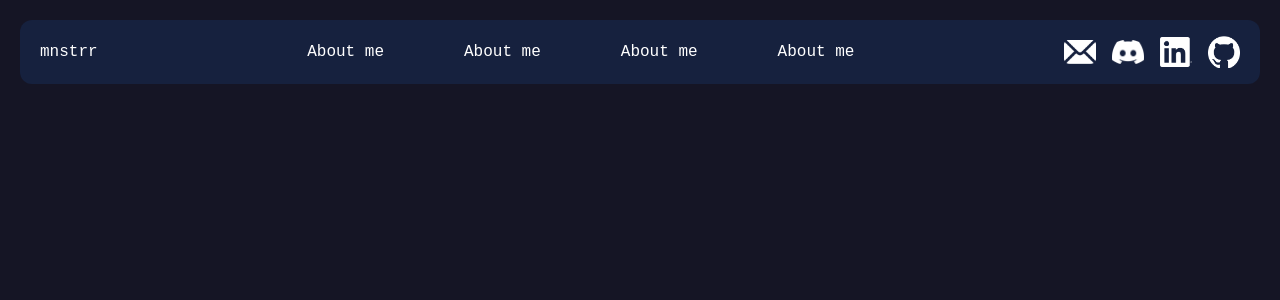
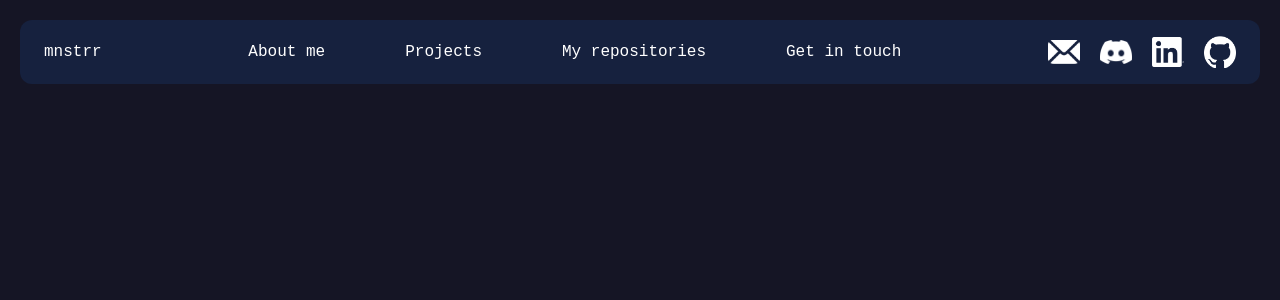
Before and after one commit to aldoht/portfolio, an Angular app: page / in a window 1280 px wide. Shown: the top 300 px of the page. Built offline with nearby package versions, Linux system fonts and the light colour scheme; a web font is replaced by a local one.

Commit message:
update(header): change sections and paddings

```diff
--- a/src/app/header/header.component.html
+++ b/src/app/header/header.component.html
@@ -1,25 +1,25 @@
-<div class="main-container rounded-xl bg-(--color-oxford_blue-500) h-[4rem] mx-5 mt-5 h-10">
+<header class="main-container rounded-xl bg-(--color-oxford_blue-500) h-[4rem] mx-5 mt-5 h-10">
   <div class="p-2 flex h-[4rem] items-center justify-between">
-    <div class="name pl-3 flex items-center">
-      <a href="#">
+    <div class="name pl-4 flex items-center">
+      <a href="#start">
         <p>mnstrr</p>
       </a>
     </div>
     <div class="sections hidden md:flex md:items-center md:gap-[5rem]">
-      <a href="#">
+      <a href="#aboutme">
         <p>About me</p>
       </a>
-      <a href="#">
-        <p>About me</p>
+      <a href="#projects">
+        <p>Projects</p>
       </a>
-      <a href="#">
-        <p>About me</p>
+      <a href="#repositories">
+        <p>My repositories</p>
       </a>
-      <a href="#">
-        <p>About me</p>
+      <a href="#getintouch">
+        <p>Get in touch</p>
       </a>
     </div>
-    <div class="logos pr-3 flex gap-4 items-center justify-self-end">
+    <div class="logos pr-4 flex gap-5 items-center justify-self-end">
       <app-icon
         [imagePath]="'./assets/icons/email-logo.png'"
         [url]="'mailto:aldofernandoht@gmail.com'"
@@ -42,4 +42,4 @@
       ></app-icon>
     </div>
   </div>
-</div>
+</header>
```
